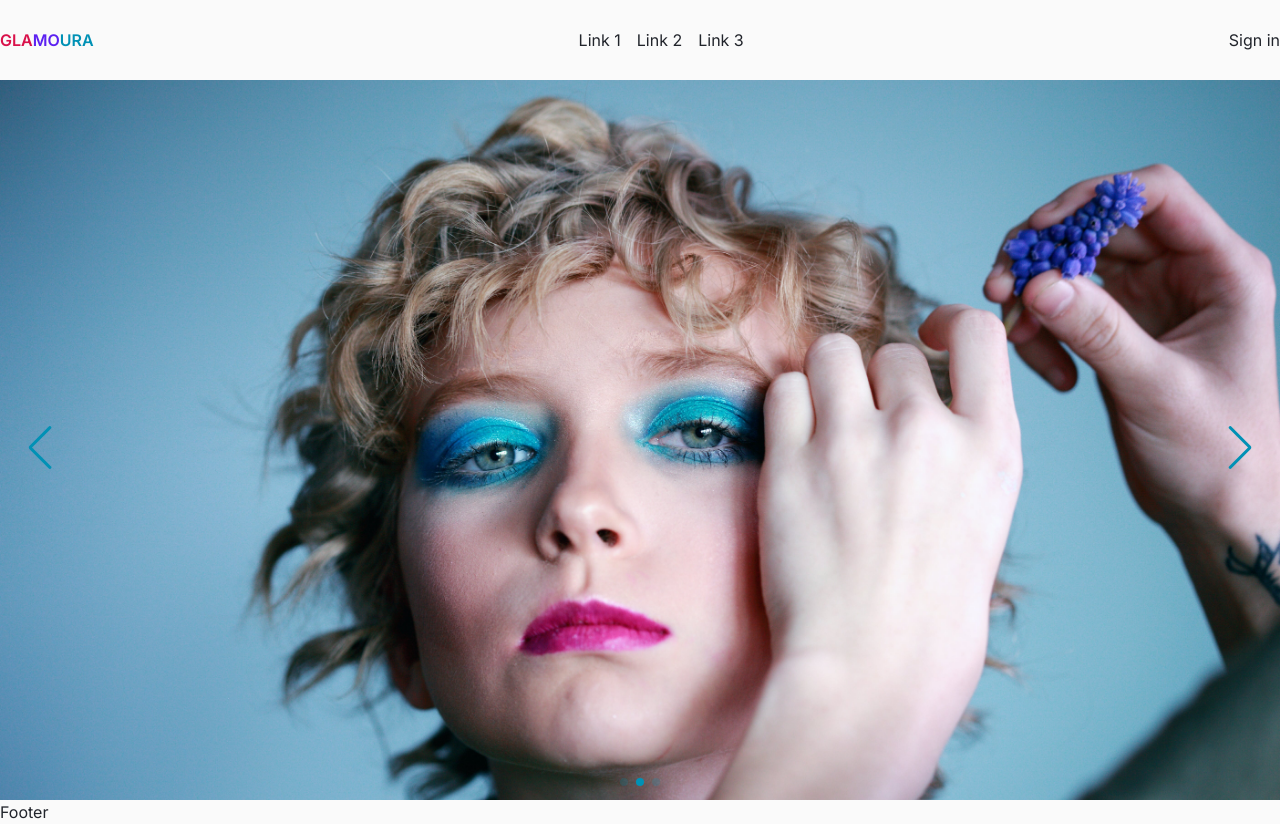
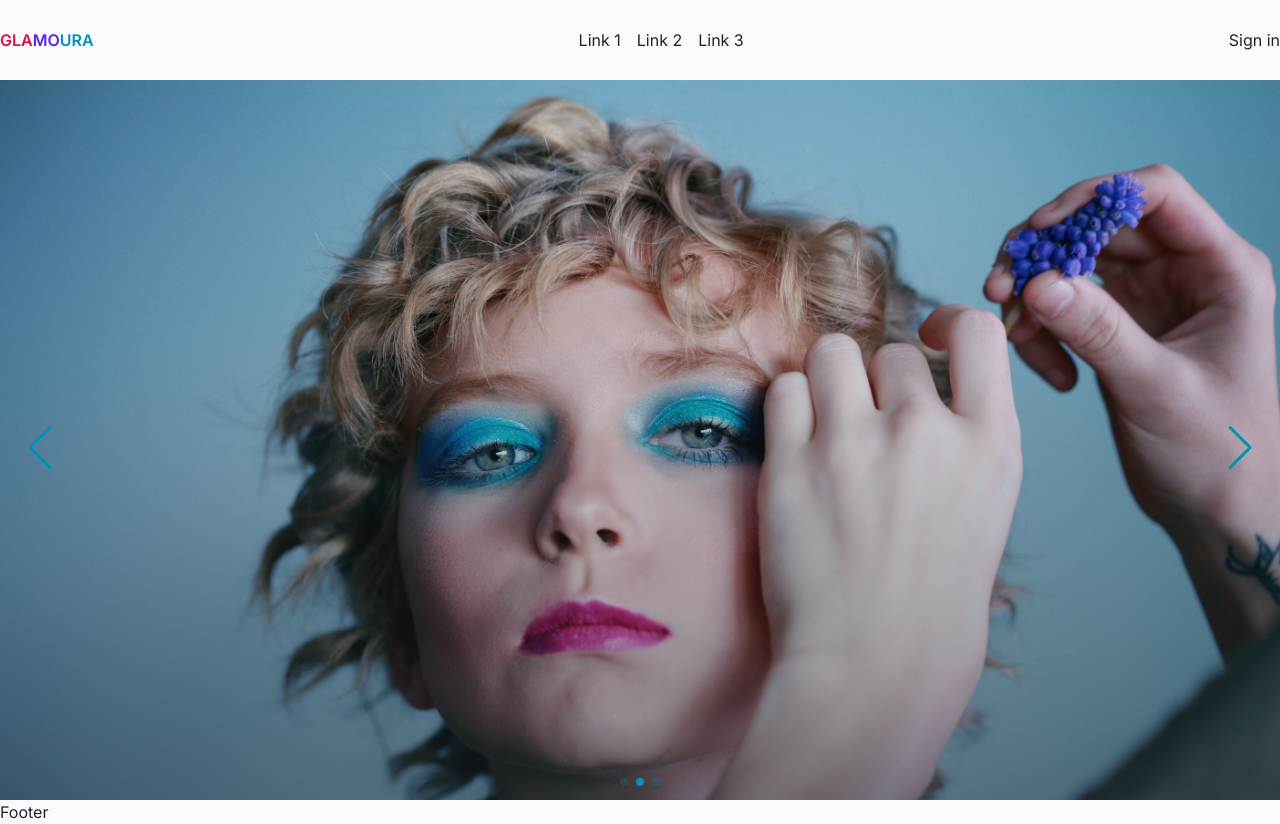
Before and after one commit to Shm-Rsuf/glamoura-client, a Next.js app: page / in a window 1280 px wide. Built offline with nearby package versions, Linux system fonts and the light colour scheme.

Commit message:
overlay added

```diff
--- a/app/(home)/_components/Slider.tsx
+++ b/app/(home)/_components/Slider.tsx
@@ -6,10 +6,11 @@ import { Navigation, Pagination, Autoplay } from "swiper/modules";
 import "swiper/css/pagination";
 import { data } from "@/data/sliderContents";
 import Image from "next/image";
+import OverLay from "@/components/ui/OverLay";
 
 const Slider = () => {
   return (
-    <section className="h-[calc(100vh-5rem)]">
+    <section className="h-[calc(100vh-5rem)] w-full">
       <Swiper
         navigation={true}
         pagination={{ clickable: true }}
@@ -25,8 +26,9 @@ const Slider = () => {
       >
         {
           data && data.length >0 && data.map(slide=>(
-            <SwiperSlide key={slide.image} className="w-full h-full">
+            <SwiperSlide key={slide.image} className="w-full h-full relative">
                 <Image width={2700} height={6000} src={slide.image} alt={slide.headings} priority className="w-full h-full object-cover"/>
+                <OverLay/>
             </SwiperSlide>
           ))
         }
--- /dev/null
+++ b/components/ui/OverLay.tsx
@@ -0,0 +1,7 @@
+const OverLay = () => {
+  return (
+    <div className="absolute left-0 top-0 right-0 bottom-0 h-full w-full bg-gradient-to-t from-black/50 to-transparent"/>
+  )
+}
+
+export default OverLay
```
